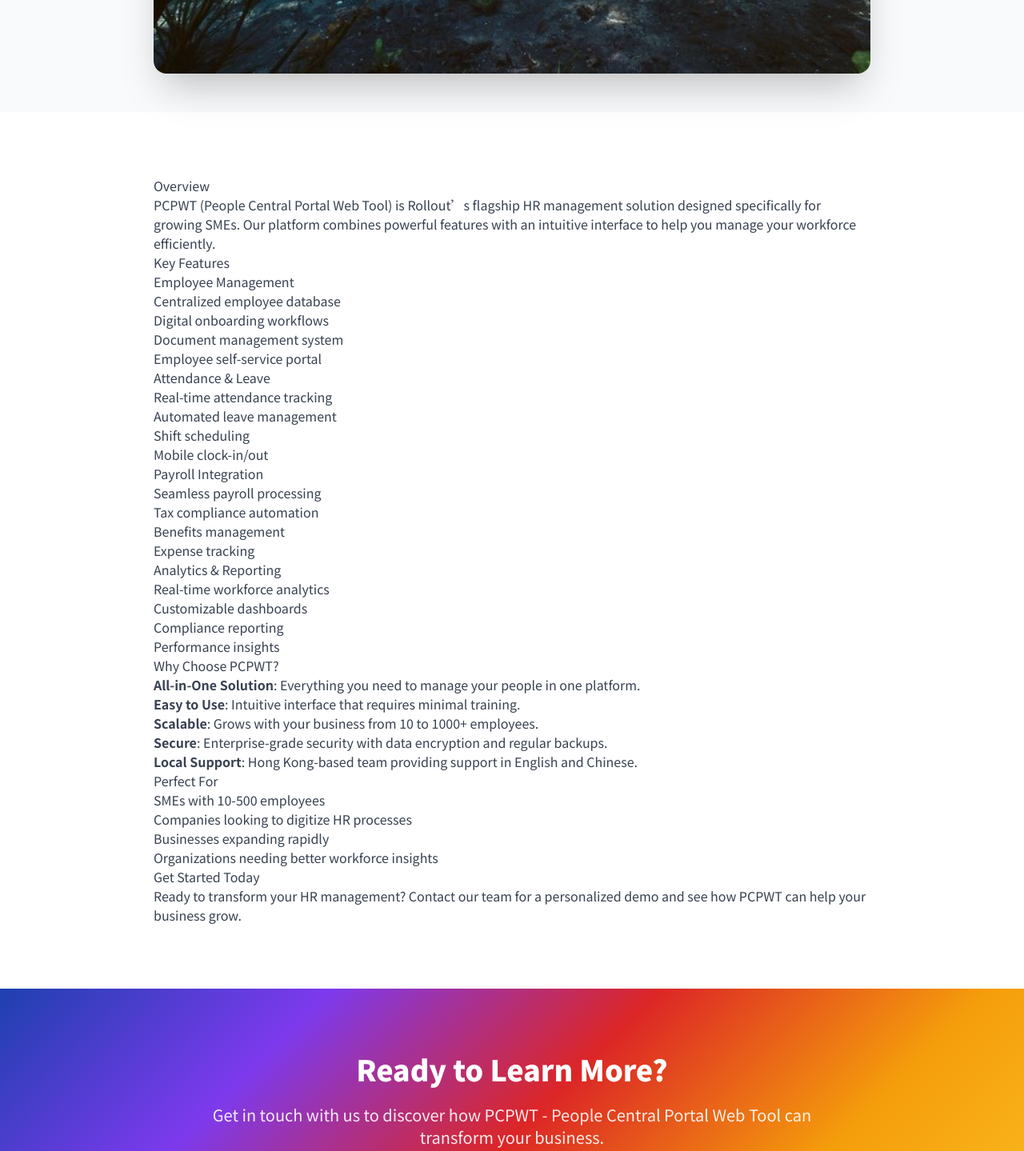
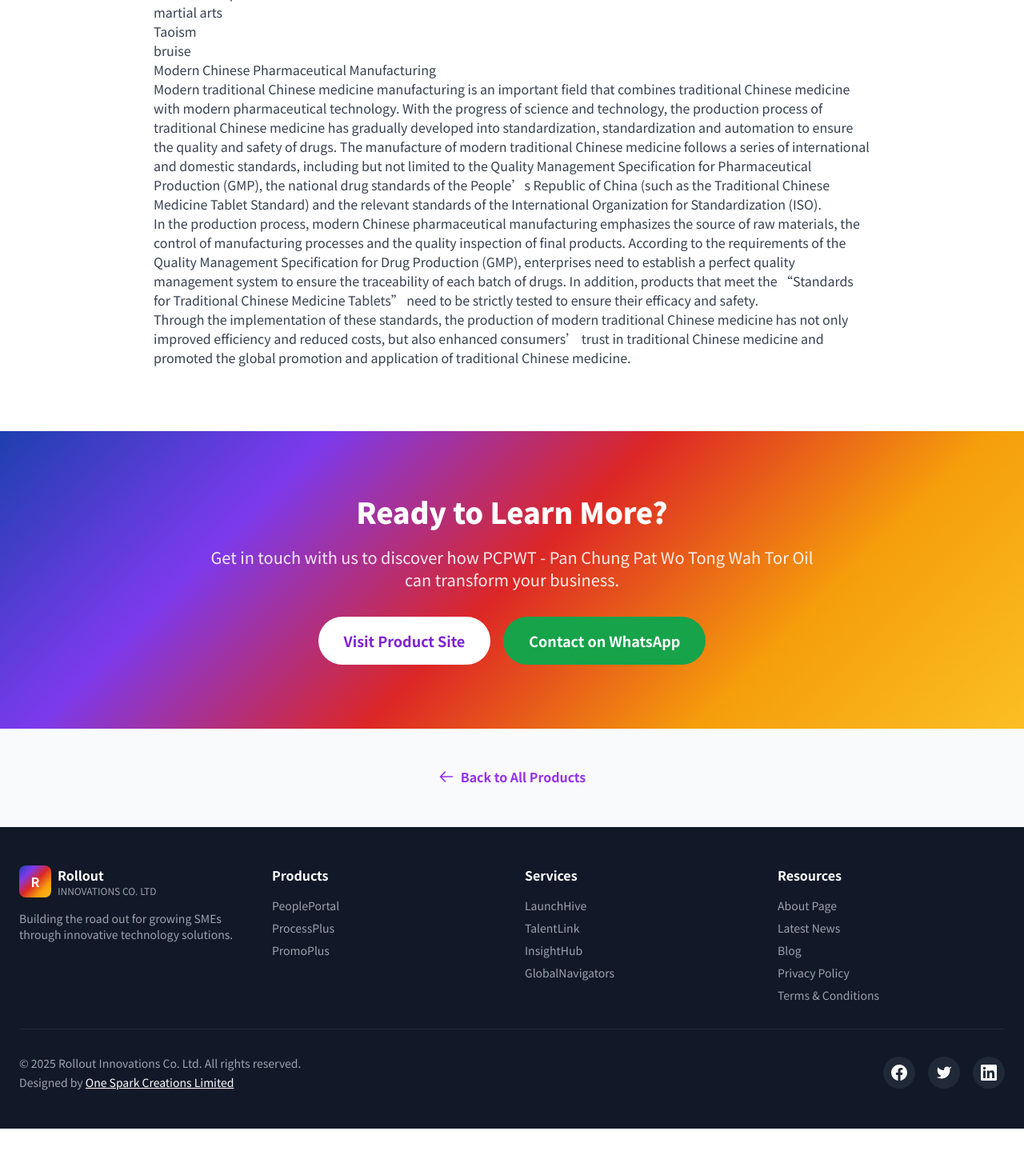
Before and after one commit to audreyrospa2/promoplus, an Astro site: page /products/pcpwt in a window 1280 px wide. Shown: the part 1153-2592 px from the top of the page at 80% size. After the commit the page ends 2564 px from the top, so only its background shows below. Built offline with nearby package versions, Linux system fonts and the light colour scheme; Astro itself is replaced by a stand-in of ours.

Commit message:
Update Product “pcpwt”

```diff
--- a/src/content/products/pcpwt.md
+++ b/src/content/products/pcpwt.md
@@ -1,62 +1,31 @@
 ---
-title: "PCPWT - People Central Portal Web Tool"
-category: "HR"
-image: "/uploads/ -5.jpg"
-description: "A comprehensive HR management system that streamlines employee management, attendance tracking, and workforce analytics for growing businesses."
-link: "https://pcpwt.rollout.asia"
+title: PCPWT - Pan Chung Pat Wo Tong Wah Tor Oil
+category: Operations
+image: /uploads/底部-banner.png
+description: A comprehensive HR management system that streamlines employee
+  management, attendance tracking, and workforce analytics for growing
+  businesses.
+link: https://pcpwt.store
 featured: true
 publishDate: 2025-01-15T00:00:00.000Z
 ---
-
 ## Overview
 
-PCPWT (People Central Portal Web Tool) is Rollout's flagship HR management solution designed specifically for growing SMEs. Our platform combines powerful features with an intuitive interface to help you manage your workforce efficiently.
+### The origin of the eight and allusions of the class hall
 
-## Key Features
+Mr. Liu Yaoming, the founder, studied martial arts as a young man. He was deeply instructed by Master Guan Dexing, a famous martial arts senior in Cantonese opera, and participated in the eight-year work of anti-Japanese rescue with Master Guan. With the experience accumulated in the treatment of knife injuries in the career of Cantonese opera martial arts, "Banzhong Bahetang (Hong Kong) Co., Ltd." was founded in 1941, which has developed from a small workshop into a limited company of a certain scale. Now "Emergency Huatuo Oil" of "Banzhong Bahetang" is in Hong Kong and many countries around the world. It is the best-selling traditional Chinese medicine oil.
 
-### Employee Management
-- Centralized employee database
-- Digital onboarding workflows
-- Document management system
-- Employee self-service portal
+#### Legendary Chinese Medical Art - drama martial arts medicine
 
-### Attendance & Leave
-- Real-time attendance tracking
-- Automated leave management
-- Shift scheduling
-- Mobile clock-in/out
+* Cantonese Opera
+* martial arts
+* Taoism
+* bruise
 
-### Payroll Integration
-- Seamless payroll processing
-- Tax compliance automation
-- Benefits management
-- Expense tracking
+#### Modern Chinese Pharmaceutical Manufacturing
 
-### Analytics & Reporting
-- Real-time workforce analytics
-- Customizable dashboards
-- Compliance reporting
-- Performance insights
+Modern traditional Chinese medicine manufacturing is an important field that combines traditional Chinese medicine with modern pharmaceutical technology. With the progress of science and technology, the production process of traditional Chinese medicine has gradually developed into standardization, standardization and automation to ensure the quality and safety of drugs. The manufacture of modern traditional Chinese medicine follows a series of international and domestic standards, including but not limited to the Quality Management Specification for Pharmaceutical Production (GMP), the national drug standards of the People's Republic of China (such as the Traditional Chinese Medicine Tablet Standard) and the relevant standards of the International Organization for Standardization (ISO).
 
-## Why Choose PCPWT?
+In the production process, modern Chinese pharmaceutical manufacturing emphasizes the source of raw materials, the control of manufacturing processes and the quality inspection of final products. According to the requirements of the Quality Management Specification for Drug Production (GMP), enterprises need to establish a perfect quality management system to ensure the traceability of each batch of drugs. In addition, products that meet the "Standards for Traditional Chinese Medicine Tablets" need to be strictly tested to ensure their efficacy and safety.
 
-**All-in-One Solution**: Everything you need to manage your people in one platform.
-
-**Easy to Use**: Intuitive interface that requires minimal training.
-
-**Scalable**: Grows with your business from 10 to 1000+ employees.
-
-**Secure**: Enterprise-grade security with data encryption and regular backups.
-
-**Local Support**: Hong Kong-based team providing support in English and Chinese.
-
-## Perfect For
-
-- SMEs with 10-500 employees
-- Companies looking to digitize HR processes
-- Businesses expanding rapidly
-- Organizations needing better workforce insights
-
-## Get Started Today
-
-Ready to transform your HR management? Contact our team for a personalized demo and see how PCPWT can help your business grow.
+Through the implementation of these standards, the production of modern traditional Chinese medicine has not only improved efficiency and reduced costs, but also enhanced consumers' trust in traditional Chinese medicine and promoted the global promotion and application of traditional Chinese medicine.
```
Also changed, not shown: public/uploads/底部-banner.png (added).
